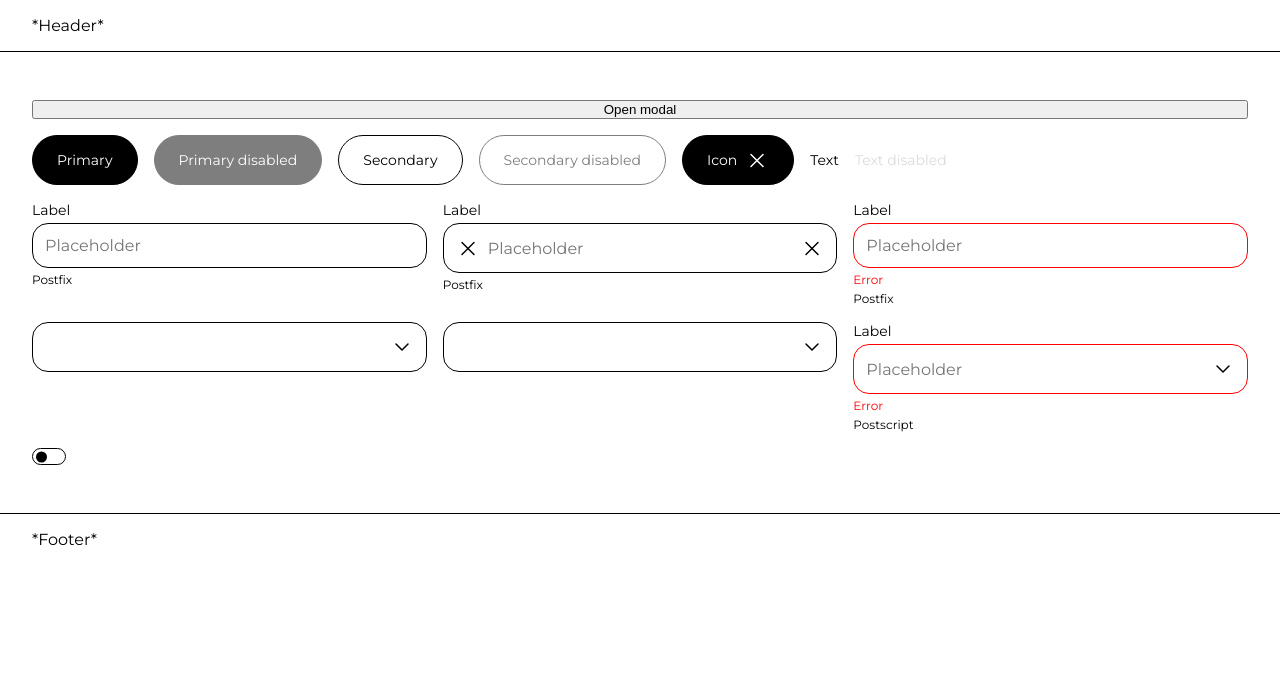
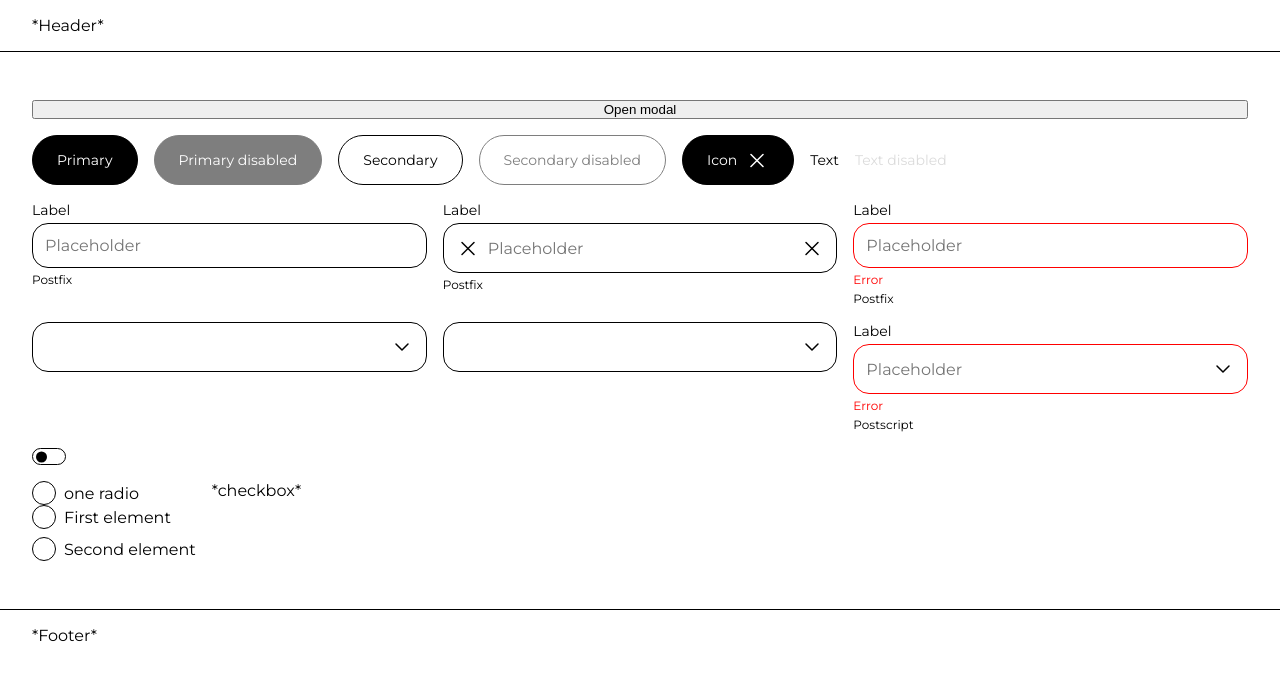
Before and after one commit to lleballex/lleballex-ui, a Next.js app: page / in a window 1280 px wide. Shown: the top 680 px of the page. Built offline with nearby package versions, Linux system fonts and the light colour scheme.

Commit message:
Add Radio

```diff
--- a/src/components/main/Home/Home.tsx
+++ b/src/components/main/Home/Home.tsx
@@ -3,6 +3,7 @@ import HomeButton from './HomeButton'
 import HomeInput from './HomeInput'
 import HomeSelect from './HomeSelect'
 import HomeSwitch from './HomeSwitch'
+import HomeRadioCheckbox from './HomeRadioCheckbox'
 import styles from './Home.module.scss'
 
 export default function Home() {
@@ -13,6 +14,7 @@ export default function Home() {
       <HomeInput />
       <HomeSelect />
       <HomeSwitch />
+      <HomeRadioCheckbox />
     </div>
   )
 }
--- /dev/null
+++ b/src/components/main/Home/HomeRadioCheckbox/HomeRadioCheckbox.tsx
@@ -0,0 +1,19 @@
+import Radio from '@/components/ui/Radio'
+import RadioGroup from '@/components/ui/RadioGroup'
+
+export default function HomeRadioCheckbox() {
+  return (
+    <div>
+      <div>
+        <Radio nullable>one radio</Radio>
+        <RadioGroup
+          items={[
+            { key: 'first', value: 'First element' },
+            { key: 'second', value: 'Second element' },
+          ]}
+        />
+      </div>
+      <div>*checkbox*</div>
+    </div>
+  )
+}
--- /dev/null
+++ b/src/components/main/Home/HomeRadioCheckbox/index.ts
@@ -0,0 +1,3 @@
+import HomeRadioCheckbox from './HomeRadioCheckbox'
+
+export default HomeRadioCheckbox
--- /dev/null
+++ b/src/components/ui/Radio/Radio.module.scss
@@ -0,0 +1,33 @@
+@import '@/assets/css/config';
+
+.container {
+  display: flex;
+  align-items: center;
+  gap: 8px;
+  cursor: pointer;
+}
+
+.radio {
+  position: relative;
+  width: 24px;
+  height: 24px;
+  border: 1px solid $black;
+  border-radius: 50%;
+
+  &:after {
+    content: '';
+    position: absolute;
+    top: 6px;
+    bottom: 6px;
+    left: 6px;
+    right: 6px;
+    border-radius: $radius;
+    background: $black;
+    opacity: 0;
+    transition: $transition;
+  }
+
+  &.active:after {
+    opacity: 1;
+  }
+}
--- /dev/null
+++ b/src/components/ui/Radio/Radio.tsx
@@ -0,0 +1,40 @@
+import { ReactNode, useEffect, useState } from 'react'
+import classNames from 'classnames'
+import styles from './Radio.module.scss'
+
+interface Props {
+  className?: string
+  children?: ReactNode
+  value?: boolean
+  onChange?: (val: boolean) => void
+  nullable?: boolean
+}
+
+export default function Radio({
+  className,
+  children,
+  value,
+  onChange,
+  nullable,
+}: Props) {
+  const [isActive, setIsActive] = useState(false)
+
+  useEffect(() => {
+    setIsActive(value ?? isActive)
+  }, [value])
+
+  const toggle = () => {
+    if (nullable || !isActive) {
+      onChange?.(!isActive) ?? setIsActive(!isActive)
+    }
+  }
+
+  return (
+    <div className={classNames(styles.container, className)} onClick={toggle}>
+      <span
+        className={classNames(styles.radio, { [styles.active]: isActive })}
+      />
+      {children}
+    </div>
+  )
+}
--- /dev/null
+++ b/src/components/ui/Radio/index.ts
@@ -0,0 +1,3 @@
+import Radio from './Radio'
+
+export default Radio
--- /dev/null
+++ b/src/components/ui/RadioGroup/RadioGroup.module.scss
@@ -0,0 +1,6 @@
+.container {
+  display: flex;
+  flex-direction: column;
+  gap: 8px;
+  align-items: flex-start;
+}
--- /dev/null
+++ b/src/components/ui/RadioGroup/RadioGroup.tsx
@@ -0,0 +1,33 @@
+import { Key, ReactNode, useState } from 'react'
+import classNames from 'classnames'
+import Radio from '@/components/ui/Radio'
+import styles from './RadioGroup.module.scss'
+
+interface Props {
+  className?: string
+  items?: {
+    key: Key
+    value: ReactNode
+  }[]
+  nullable?: boolean
+}
+
+export default function RadioGroup({ className, items = [], nullable }: Props) {
+  // TODO: value, onchange, react hook form
+
+  const [value, setValue] = useState<Key | null>(null)
+
+  return (
+    <div className={classNames(styles.container, className)}>
+      {items.map((item) => (
+        <Radio
+          key={item.key}
+          value={value === item.key}
+          onChange={(val) => setValue(val ? item.key : null)}
+        >
+          {item.value}
+        </Radio>
+      ))}
+    </div>
+  )
+}
--- /dev/null
+++ b/src/components/ui/RadioGroup/index.ts
@@ -0,0 +1,3 @@
+import RadioGroup from './RadioGroup'
+
+export default RadioGroup
```
